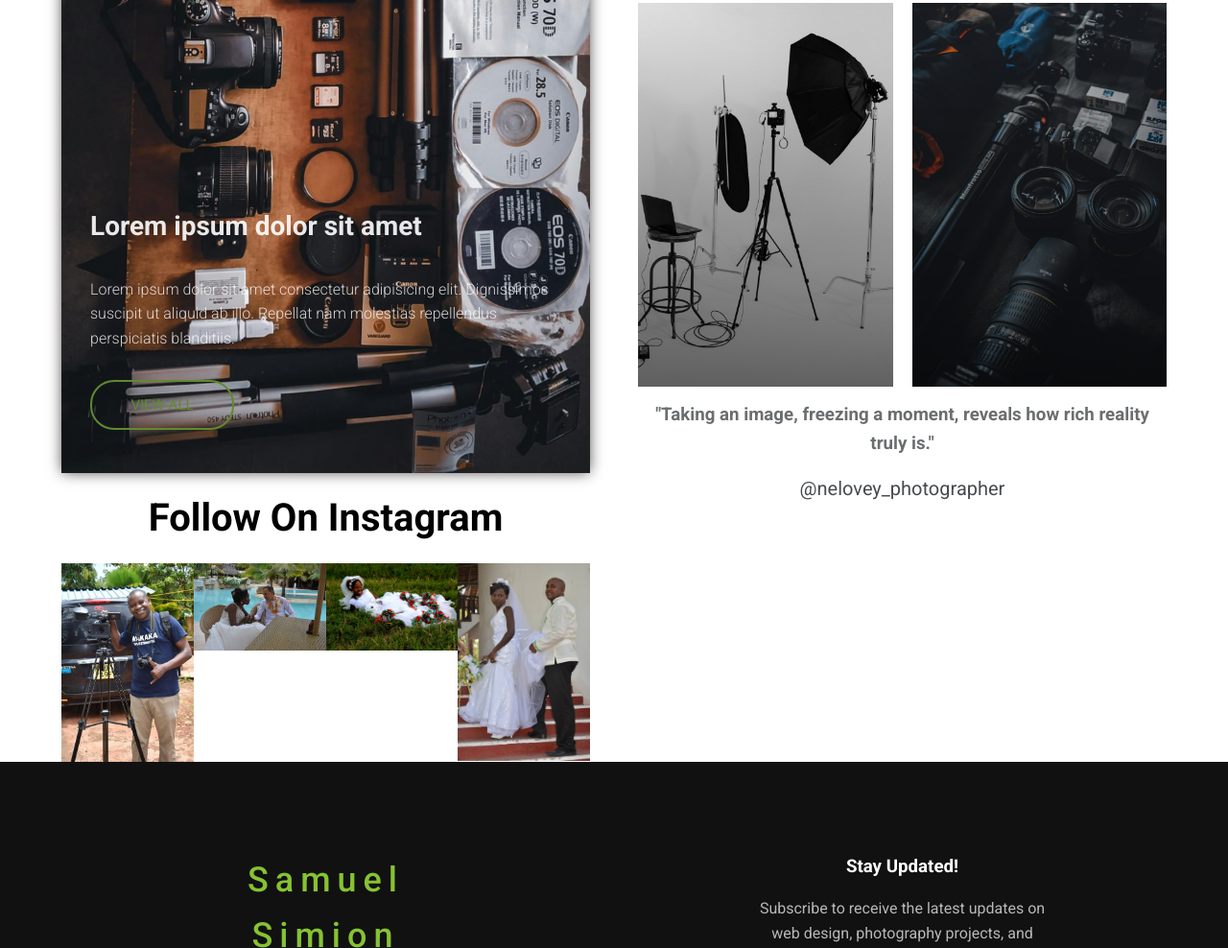
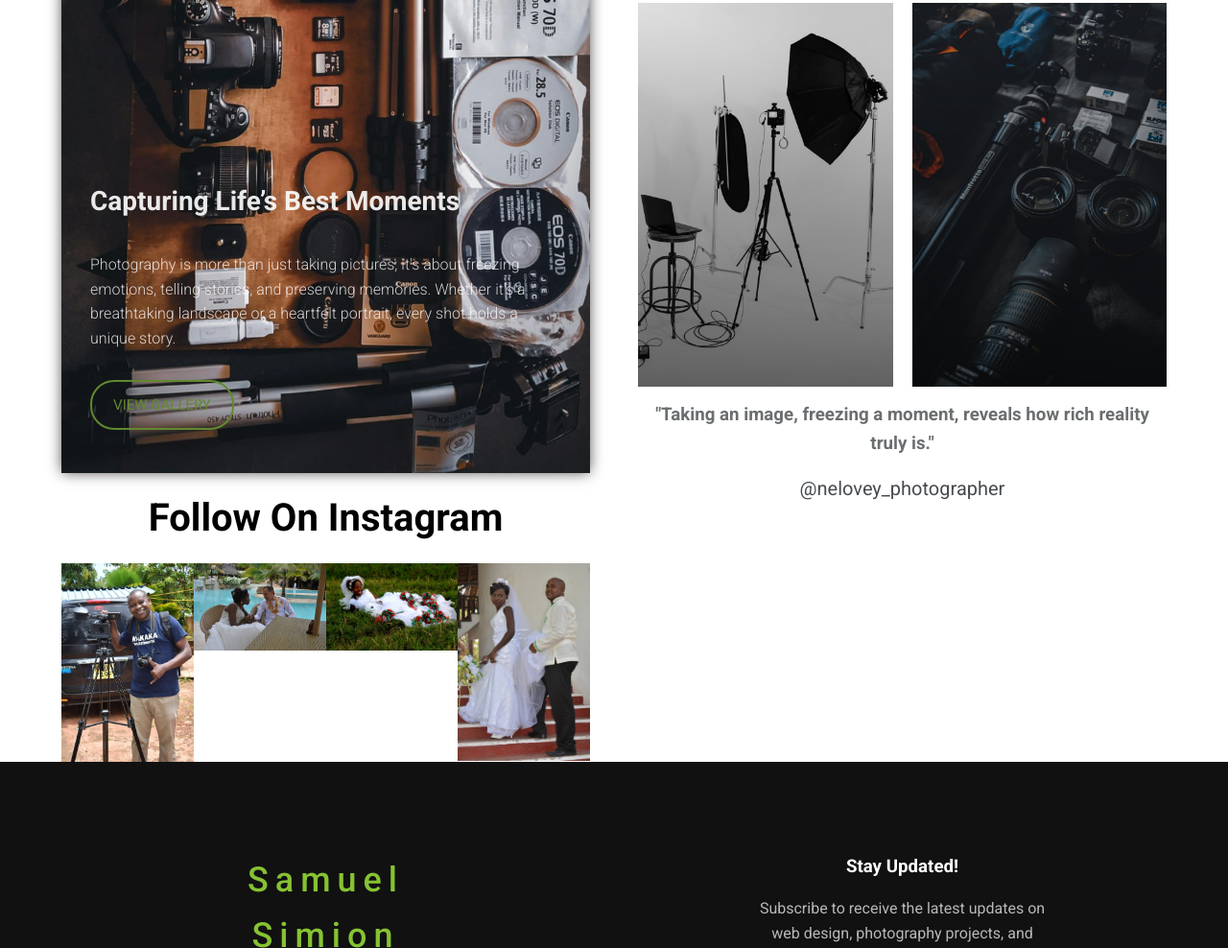
Before and after one commit to Samsimion/phase-0-photographic-website, a plain HTML site: page index.html in a window 1280 px wide. Shown: the part 1219-2207 px from the top of the page at 96% size. Drawn offline with Linux system fonts and the light colour scheme.

Commit message:
aded files

```diff
--- a/index.html
+++ b/index.html
@@ -100,12 +100,10 @@
            <div class = "sec-one-left">
                <!--image here-->
                <div>
-                   <h3>Lorem ipsum dolor sit amet</h3>
-                       <p>Lorem ipsum dolor sit amet consectetur
-                        adipisicing elit. Dignissimos suscipit ut
-                        aliquid ab illo. Repellat nam molestias
-                        repellendus perspiciatis blanditiis.</p>
-                       <a href = "#" class = "btn">view all</a>
+                <h3>Capturing Life’s Best Moments</h3>
+                <p>Photography is more than just taking pictures; it's about freezing emotions, telling stories, and preserving memories. Whether it's a breathtaking landscape or a heartfelt portrait, every shot holds a unique story.</p>
+                <a href="#" class="btn">View Gallery</a>
+
                </div>
            </div>
 
```
